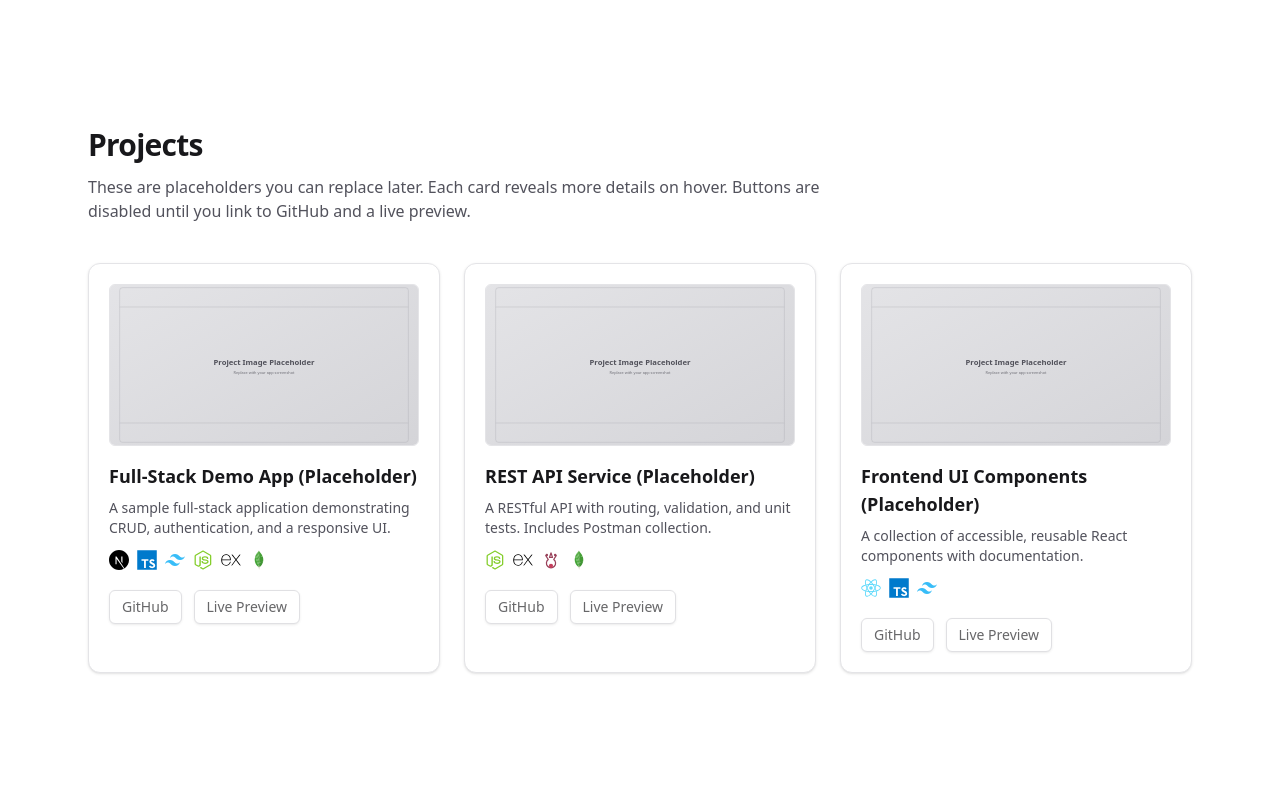
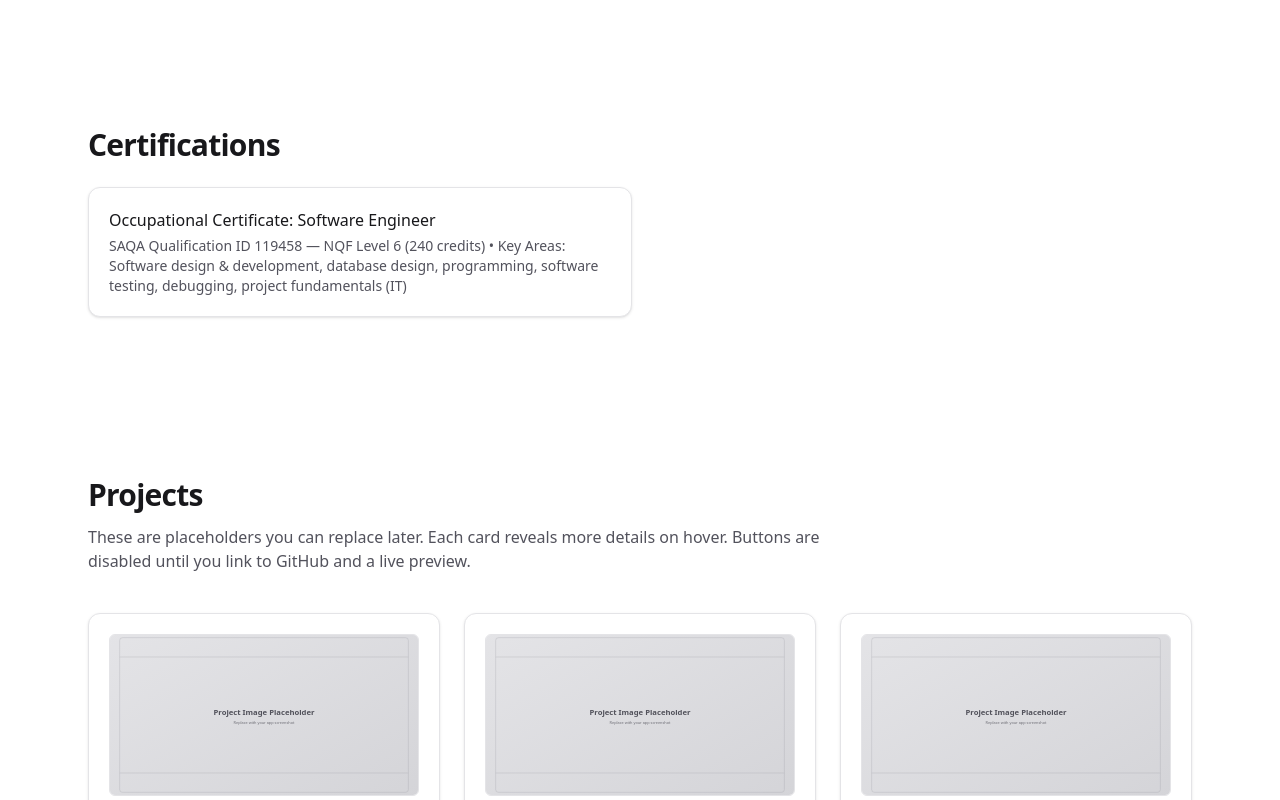
Before and after one commit to Exterminator737/portfolio-website, a Next.js app: page / in a window 1280 px wide. Shown: the part 1620-2420 px from the top of the page. Built offline with nearby package versions, Linux system fonts and the light colour scheme.

Commit message:
feat: add Software Engineer occupational certification to Certifications section

```diff
--- a/src/data/certifications.ts
+++ b/src/data/certifications.ts
@@ -4,4 +4,10 @@ export type Certification = {
   date?: string;
 };
 
-export const certifications: Certification[] = [];
+export const certifications: Certification[] = [
+  {
+    title: "Occupational Certificate: Software Engineer",
+    issuer: "SAQA Qualification ID 119458 — NQF Level 6 (240 credits)",
+    date: "Key Areas: Software design & development, database design, programming, software testing, debugging, project fundamentals (IT)",
+  },
+];
```
